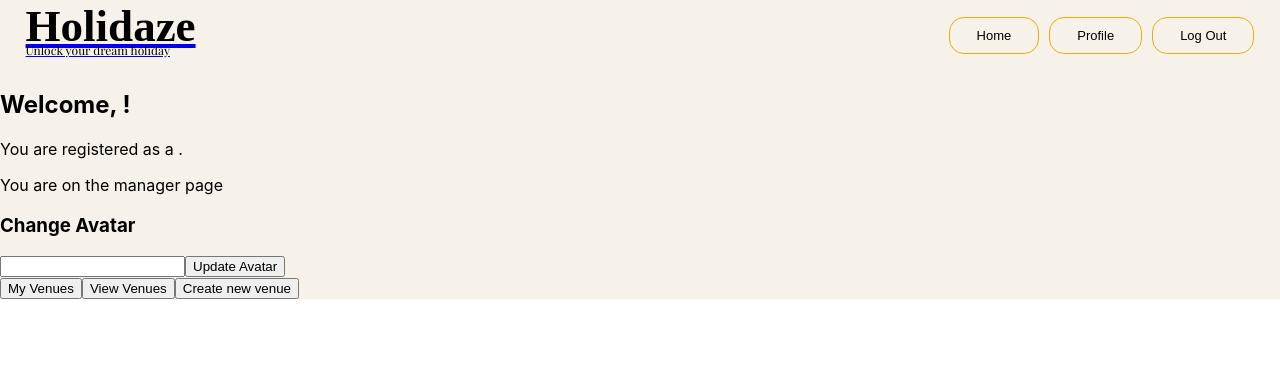
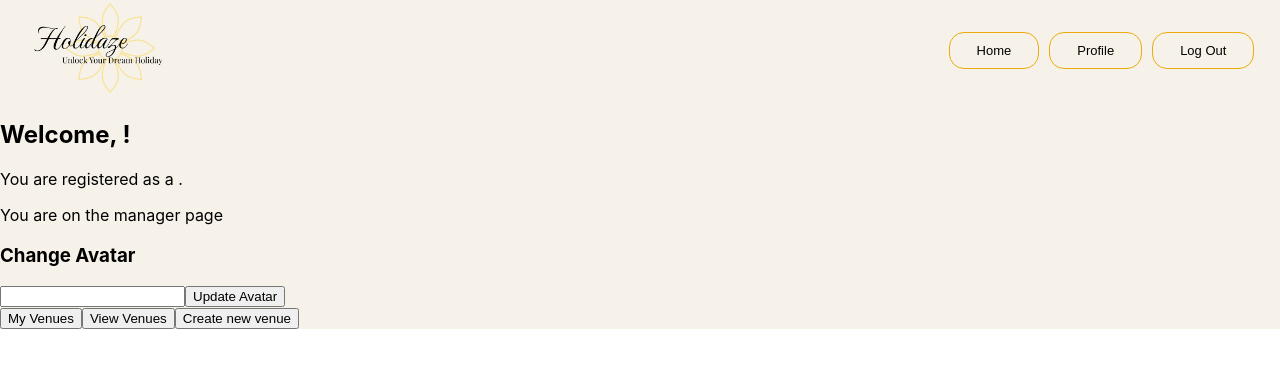
Before and after one commit to LineNil/Project-exam-2, a React (Create React App) app: page /manager in a window 1280 px wide. Shown: the top 368 px of the page. Built offline with nearby package versions, Linux system fonts and the light colour scheme; a web font is replaced by a local one.

Commit message:
search bar + layout

```diff
--- a/src/components/Layout/Manager/index.jsx
+++ b/src/components/Layout/Manager/index.jsx
@@ -1,6 +1,6 @@
 import React from "react";
 import { Link } from "react-router-dom";
-import { ButtonDiv, ButtonStyle, NavDiv, LogoDiv, Holidaze, HolidazeP } from "../style";
+import { ButtonDiv, ButtonStyle, NavDiv, LogoDiv, LogoLink, ImageLogo } from "../style";
 
 
 
@@ -16,10 +16,9 @@ function HeaderLoggedInManager() {
   return (
     <NavDiv>
       <LogoDiv>
-        <Link to="/venue-list-loggedin-manager">
-          <Holidaze>Holidaze</Holidaze>
-          <HolidazeP>Unlock your dream holiday</HolidazeP>
-        </Link>
+        <LogoLink to="/venue-list-loggedin-manager">
+          <ImageLogo/>
+        </LogoLink>
       </LogoDiv>
 
       <ButtonDiv>
--- a/src/components/Layout/User/index.jsx
+++ b/src/components/Layout/User/index.jsx
@@ -1,6 +1,6 @@
 import React from "react";
 import { Link } from "react-router-dom";
-import { ButtonDiv, ButtonStyle, NavDiv, LogoDiv, Holidaze, HolidazeP } from "../style";
+import { ButtonDiv, ButtonStyle, NavDiv, LogoDiv, LogoLink, ImageLogo } from "../style";
 
 
 
@@ -15,10 +15,9 @@ function HeaderLoggedIn() {
   return (
     <NavDiv>
       <LogoDiv>
-        <Link to="/venue-list-loggedin">
-          <Holidaze>Holidaze</Holidaze>
-          <HolidazeP>Unlock your dream holiday</HolidazeP>
-        </Link>
+        <LogoLink to="/venue-list-loggedin">
+          <ImageLogo/>
+        </LogoLink>
       </LogoDiv>
 
       <ButtonDiv>
--- a/src/components/Search/style.jsx
+++ b/src/components/Search/style.jsx
@@ -8,7 +8,10 @@ margin-left: 15px;
 justify-content: center;
 margin-top: 15px;
 gap: 10px;
-
+margin-top: -100px;
+  position: relative;
+  z-index: 1;
+margin-bottom: 100px;
 `;
 
 export const SearchButton = styled.button`
@@ -33,7 +36,7 @@ padding: 20px 170px;
   border: 2px solid white;
   border-radius: 7px;
   font-size: 14px;
-  background-color: #ffffff63;
+  background-color: #ffffff85;
   color: black;
   text-align: left;
   padding-left: 10px;
--- a/src/components/VenueList/LoggedOut/index.jsx
+++ b/src/components/VenueList/LoggedOut/index.jsx
@@ -3,6 +3,7 @@ import Search from "../../Search/index";
 import HeaderImage from "../../HeaderImage";
 import useVenueData from "../FetchData";
 import HeaderLoggedOut from "../../Layout/LoggedOut";
+import { VenuesDiv } from "../style";
 
 function VenueListLoggedIn() {
   const venues = useVenueData();
@@ -24,7 +25,7 @@ function VenueListLoggedIn() {
       <HeaderLoggedOut />
       <HeaderImage />
       <Search handleSearch={handleSearch} />
-      <div>
+      <VenuesDiv>
         {filteredVenues.map((venue) => (
           <div key={venue.id}>
             <h2>{venue.name}</h2>
@@ -33,7 +34,7 @@ function VenueListLoggedIn() {
             <p>NOK {venue.price}</p>
           </div>
         ))}
-      </div>
+      </VenuesDiv>
     </div>
   );
 }
--- /dev/null
+++ b/src/components/VenueList/style.jsx
@@ -0,0 +1,5 @@
+import styled from "styled-components"
+
+export const VenuesDiv = styled.div`
+margin-top: 100px;
+`;
```
